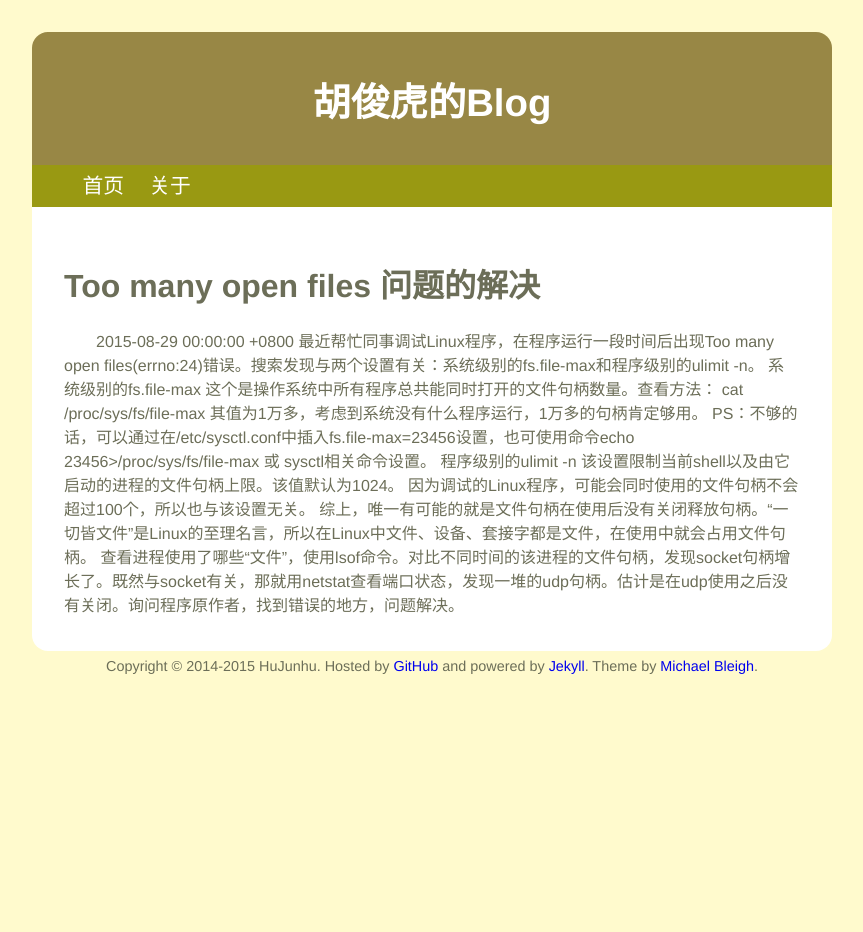
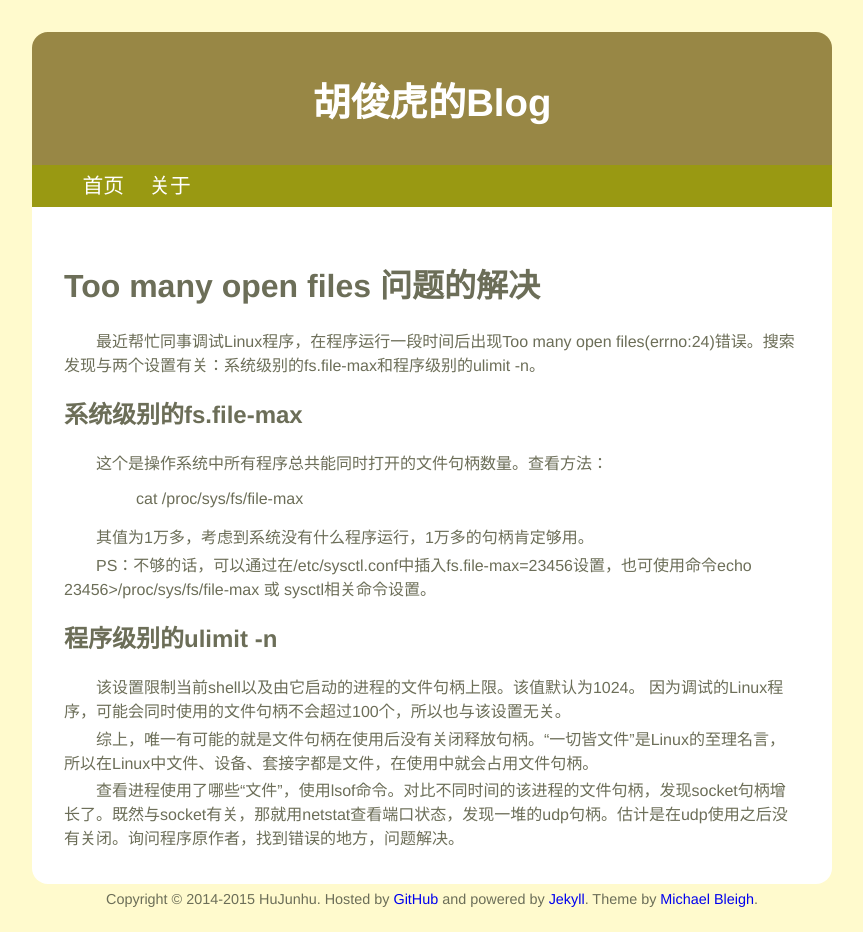
Before and after one commit to hujunhu/hujunhu.github.io, a Jekyll site: the page built from _posts/2015-08-29-too-many-open-files.md, in a window 1280 px wide. Shown: the whole page, without its empty margins (208-1071 px from the left). Built offline with Jekyll 4.4.1, drawn with Linux system fonts in a browser that asks for light colours.

Commit message:
blog 'Too many open files' style amend

```diff
--- a/_posts/2015-08-29-too-many-open-files.md
+++ b/_posts/2015-08-29-too-many-open-files.md
@@ -3,15 +3,24 @@ layout: default
 title: Too many open files 问题的解决
 ---
 # {{ page.title }}
-{{ page.date }}
+
 最近帮忙同事调试Linux程序，在程序运行一段时间后出现Too many open files(errno:24)错误。搜索发现与两个设置有关：系统级别的fs.file-max和程序级别的ulimit -n。
-系统级别的fs.file-max
+
+## 系统级别的fs.file-max
+
 这个是操作系统中所有程序总共能同时打开的文件句柄数量。查看方法：
-cat /proc/sys/fs/file-max
+
+> cat /proc/sys/fs/file-max
+
 其值为1万多，考虑到系统没有什么程序运行，1万多的句柄肯定够用。
+
 PS：不够的话，可以通过在/etc/sysctl.conf中插入fs.file-max=23456设置，也可使用命令echo 23456>/proc/sys/fs/file-max 或 sysctl相关命令设置。
-程序级别的ulimit -n
+
+## 程序级别的ulimit -n
+
 该设置限制当前shell以及由它启动的进程的文件句柄上限。该值默认为1024。
 因为调试的Linux程序，可能会同时使用的文件句柄不会超过100个，所以也与该设置无关。
+
 综上，唯一有可能的就是文件句柄在使用后没有关闭释放句柄。“一切皆文件”是Linux的至理名言，所以在Linux中文件、设备、套接字都是文件，在使用中就会占用文件句柄。
+
 查看进程使用了哪些“文件”，使用lsof命令。对比不同时间的该进程的文件句柄，发现socket句柄增长了。既然与socket有关，那就用netstat查看端口状态，发现一堆的udp句柄。估计是在udp使用之后没有关闭。询问程序原作者，找到错误的地方，问题解决。
```
